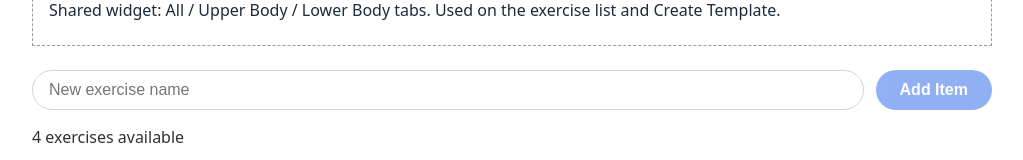
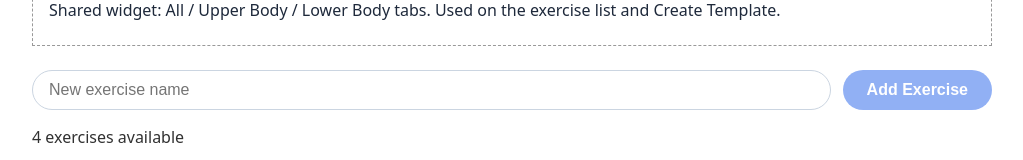
Before and after one commit to Tw0S41nt/SoloLeveling_UI, an Angular app: page /exercises in a window 1280 px wide. Shown: the part 174-334 px from the top of the page, without its empty margins (128-1151 px from the left). Built offline with nearby package versions, Linux system fonts and the light colour scheme.

Commit message:
Rename Add Item button to Add Exercise

```diff
--- a/src/app/features/exercises/components/exercise-list/exercise-list.html
+++ b/src/app/features/exercises/components/exercise-list/exercise-list.html
@@ -13,7 +13,7 @@
       (keydown.enter)="addExercise()"
     />
     <button type="button" [disabled]="!newExerciseName().trim()" (click)="addExercise()">
-      Add Item
+      Add Exercise
     </button>
   </div>
 
```
